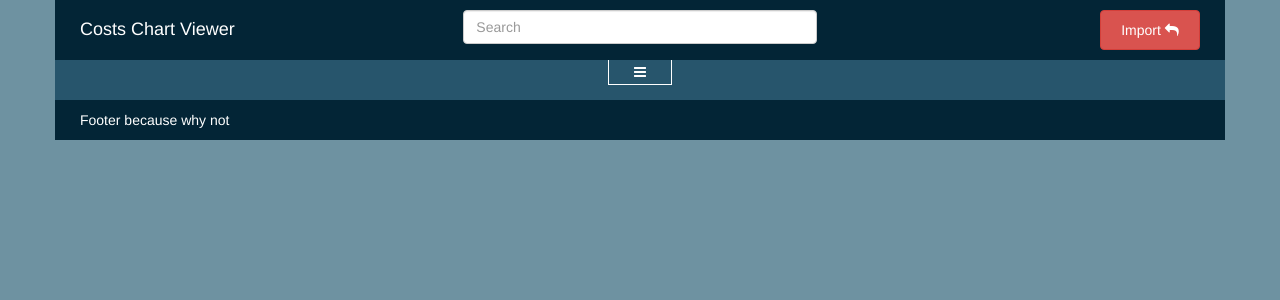
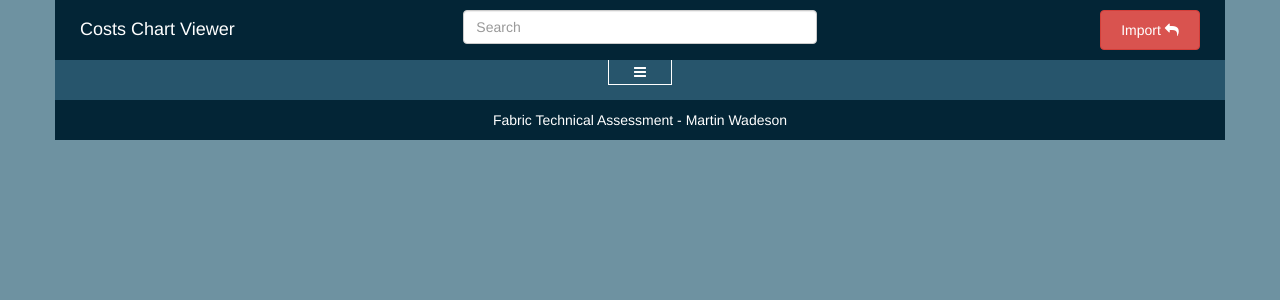
Before and after one commit to Jarf/FabricTech, a CodeIgniter app: page / in a window 1280 px wide. Shown: the top 300 px of the page. Run offline with CodeIgniter, Linux system fonts and the light colour scheme; data that the repository does not hold is empty.

Commit message:
CHANGE: Added comment to ajax search function and populated footer

```diff
--- a/application/controllers/ajax.php
+++ b/application/controllers/ajax.php
@@ -2,6 +2,10 @@
 
 class Ajax extends CI_Controller {
 
+	/**
+	 * search 			Search landlords and landlord groups (case sensitive)
+	 * @return array 	Json array for use with autocomplete
+	 */
 	public function search(){
 		$terms = $this->input->get('term');
 		$terms = explode(' ', $terms);
--- a/application/views/layout/footer.php
+++ b/application/views/layout/footer.php
@@ -1,6 +1,6 @@
 			<div class="row row-footer">
-				<div class="col-xs-12 text-left">
-					Footer because why not
+				<div class="col-xs-12 text-center">
+					Fabric Technical Assessment - Martin Wadeson
 				</div>
 			</div>
 		</div>
```
